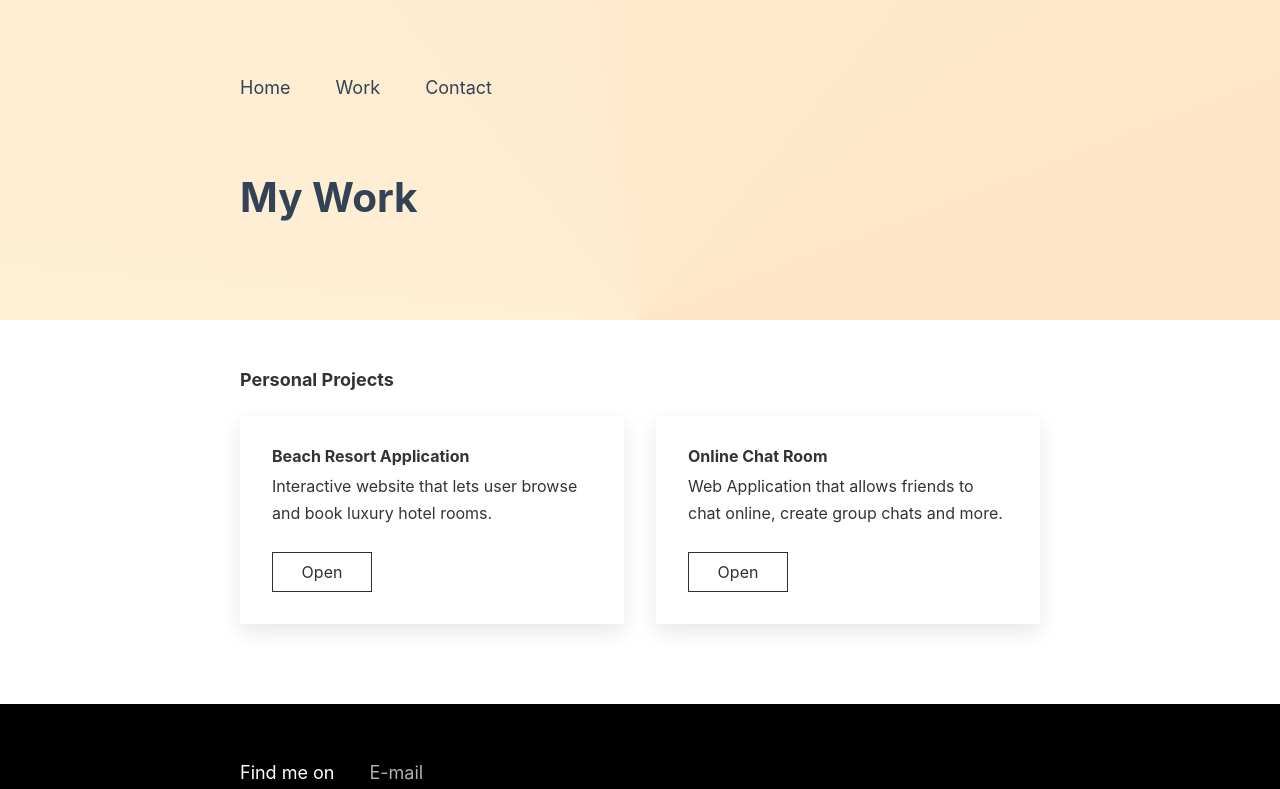
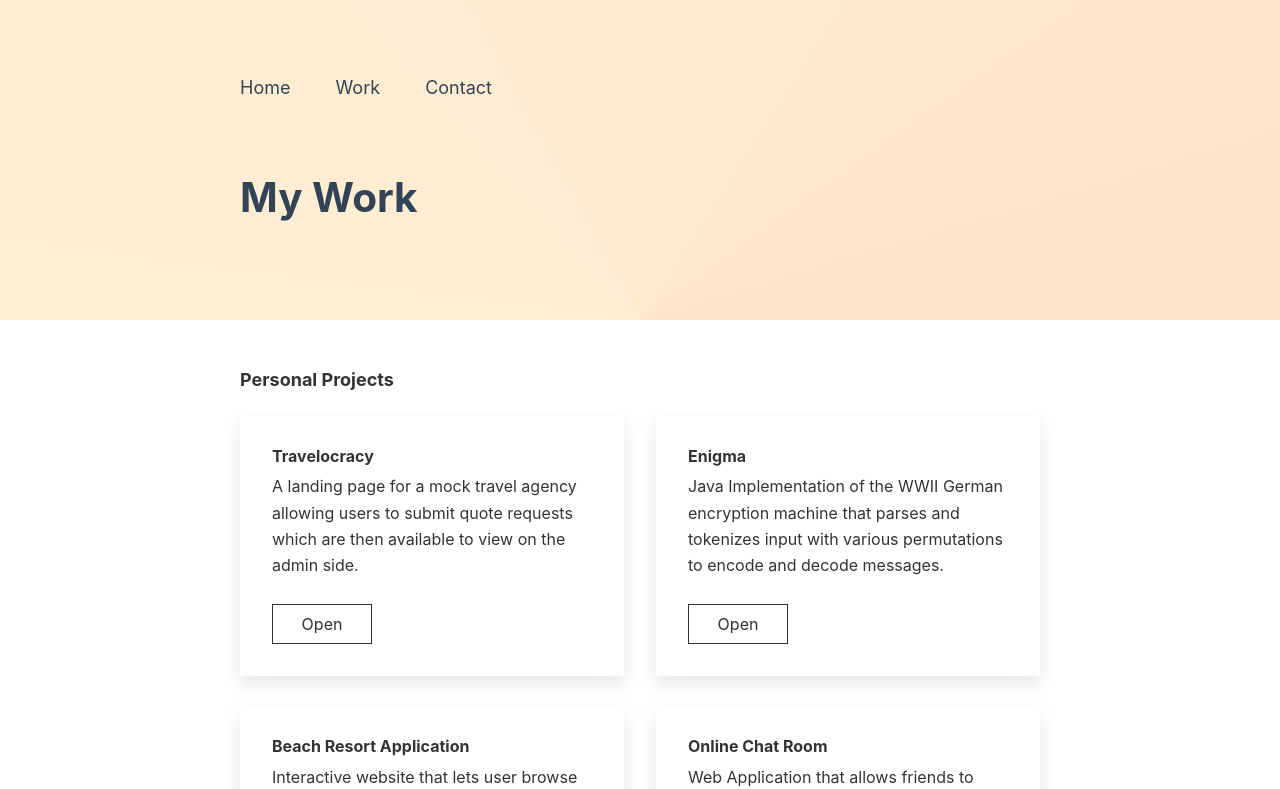
Before and after one commit to pearlsea020/Portfolio, a Next.js app: page /work in a window 1280 px wide. Shown: the top 789 px of the page. Built offline with nearby package versions, Linux system fonts and the light colour scheme; a web font is replaced by a local one.

Commit message:
Update projects

```diff
--- a/pages/work.tsx
+++ b/pages/work.tsx
@@ -81,6 +81,16 @@ const WorkPage = () => (
     <ProjectSection className="container">
       <h2>Personal Projects</h2>
       <Projects>
+         <Project>
+          <h3>Travelocracy</h3>
+          <p>A landing page for a mock travel agency allowing users to submit quote requests which are then available to view on the admin side. </p>
+          <a href="https://momo-travel.vercel.app/" target="_blank" rel="noreferrer">Open</a>
+        </Project>
+         <Project>
+          <h3>Enigma</h3>
+          <p>Java Implementation of the WWII German encryption machine that parses and tokenizes input with various permutations to encode and decode messages. </p>
+          <a target="_blank" rel="noreferrer">Open</a>
+        </Project>
         <Project>
           <h3>Beach Resort Application</h3>
           <p>Interactive website that lets user browse and book luxury hotel rooms. </p>
```
